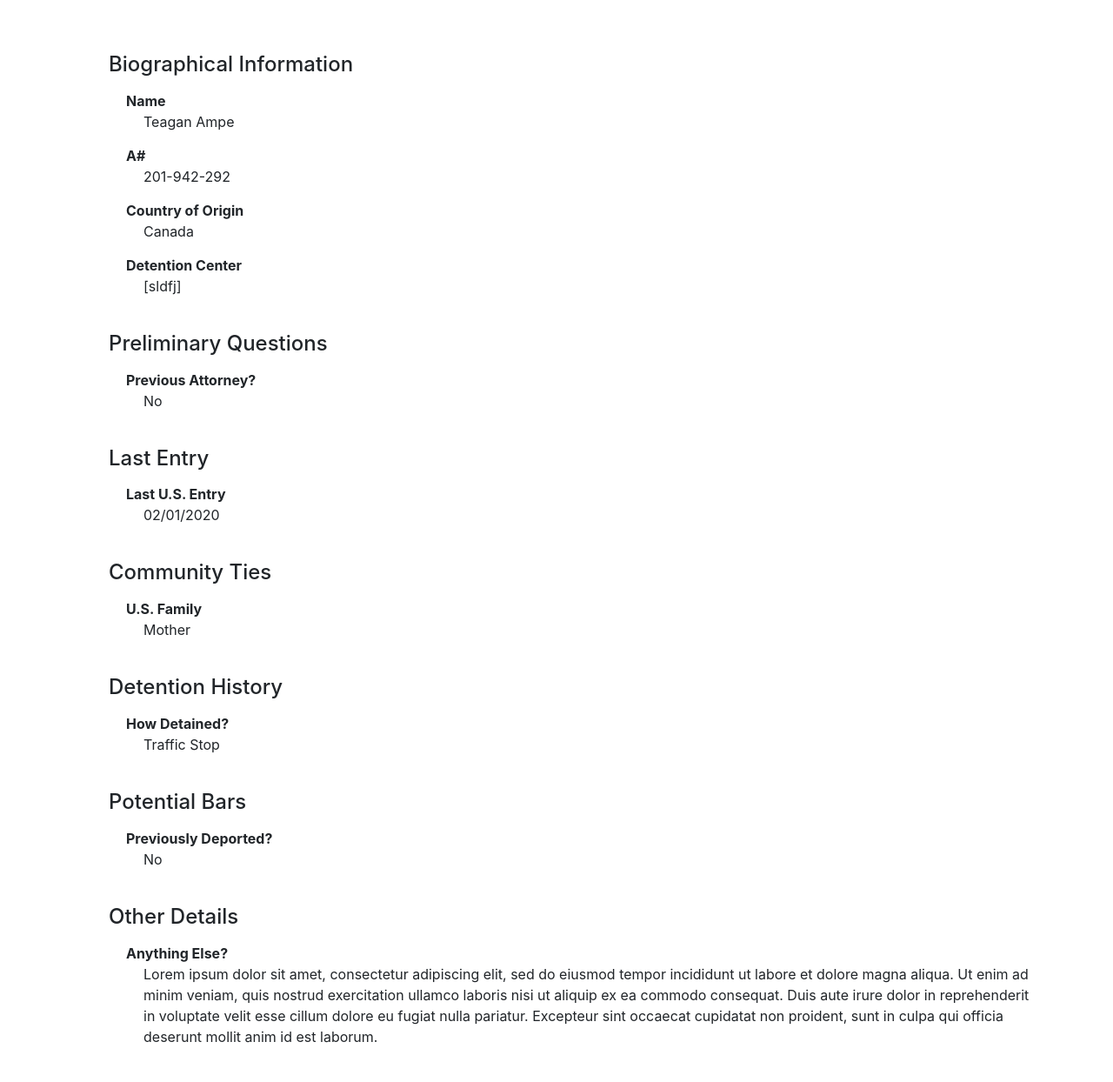
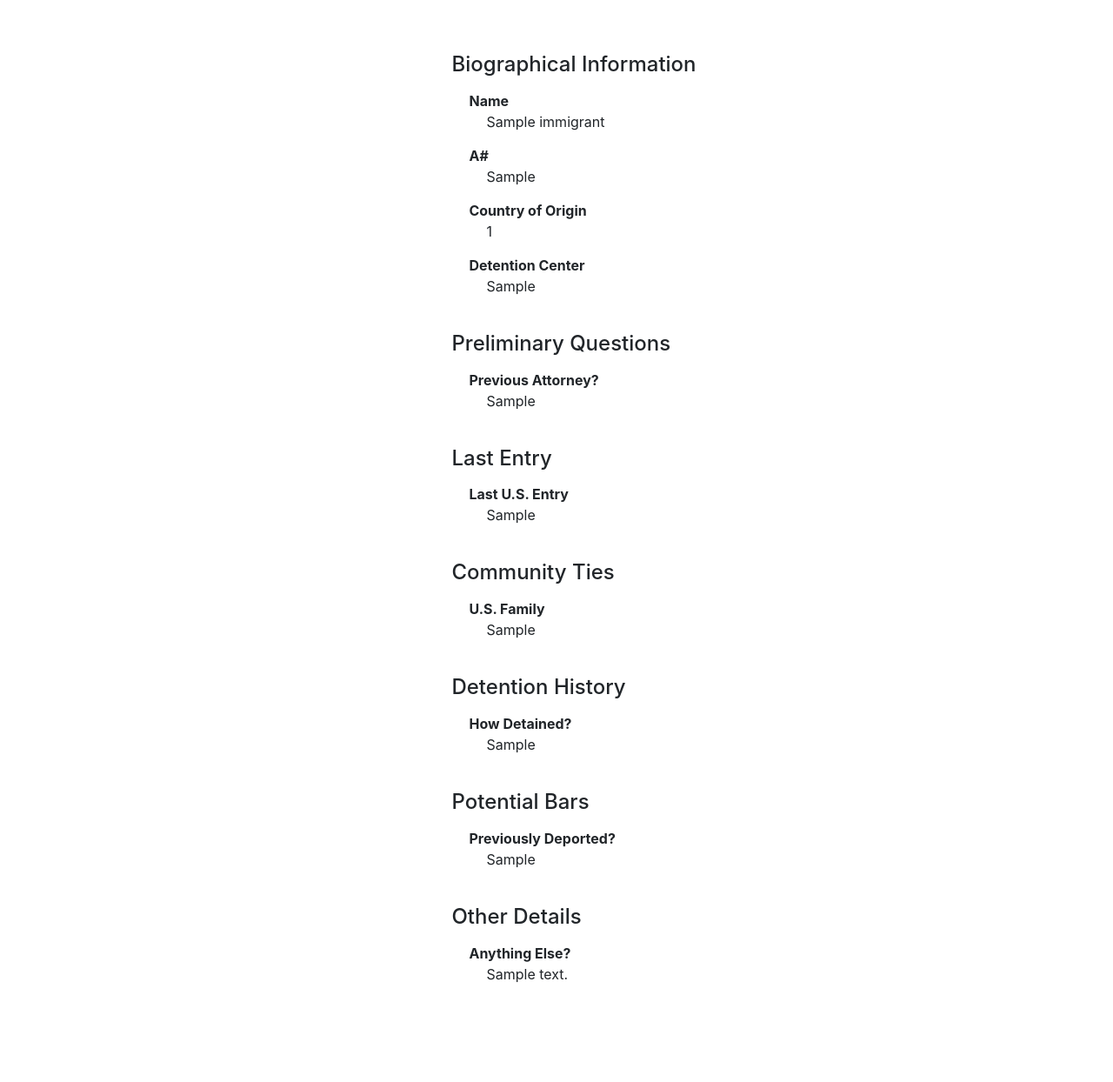
Before and after one commit to LilyPerr/immigrant-rights, a PHP site: page /details.php?id=1 in a window 1280 px wide. Shown: the whole page at 87% size. After the commit the page ends 1130 px from the top, so only its background shows below. Run offline with PHP 8.4, Linux system fonts and the light colour scheme; tables that the repository leaves empty or names only in its code hold one stand-in row (values such as "Sample post").

Commit message:
finished details page

```diff
--- a/details.php
+++ b/details.php
@@ -6,6 +6,30 @@
     if($mysqli->connect_errno) {
         echo $mysqli->connect_error;
         exit();
+    }
+
+    //if id correctly set, populate from database
+    if(isset($_GET['id']) && !empty($_GET['id'])) {
+
+        $sql = "SELECT * FROM immigrants
+            WHERE id = " . $_GET['id'] . ";";
+
+        $results = $mysqli->query($sql);
+        if(!$results) {
+            echo $mysqli->error;
+        }
+
+        // $statement = $mysqli->prepare($sql);
+        // $statement->bind_param("i", $id);
+        // $statement->execute();
+
+        //should only be one row of results for one id
+        $row = $results->fetch_assoc();
+
+    }
+    //otherwise redirect back to main page
+    else {
+        header('Location: index.php');
     }
 
 ?>
@@ -53,46 +77,67 @@
   <body>
     <div class="container">
         <div id="inner-container">
+
             <div id="biographical-info">
                 <h4 class="header">Biographical Information</h4 class="header">
                 <div class="category">Name</div>
-                <div id="name">Teagan Ampe</div>
+                <div id="name">
+                    <?php echo $row['name']; ?>
+                </div>
                 <div class="category">A#</div>
-                <div id="a-num">201-942-292</div>
+                <div id="a-num">
+                    <?php echo $row['anum']; ?>
+                </div>
                 <div class="category">Country of Origin</div>
-                <div id="origin-country">Canada</div>
+                <div id="origin-country">
+                    <?php echo $row['country']; ?>
+                </div>
                 <div class="category">Detention Center</div>
-                <div id="detention-center">[sldfj]</div>
+                <div id="detention-center">
+                    <?php echo $row['center']; ?>
+                </div>
             </div>
             <div id="preliminary-qs">
                 <h4 class="header">Preliminary Questions</h4 class="header">
                 <div class="category">Previous Attorney?</div>
-                <div id="previous-attorney">No</div>
+                <div id="previous-attorney">
+                    <?php echo $row['attorney']; ?>
+                </div>
             </div>
             <div id="last-entry">
                 <h4 class="header">Last Entry</h4 class="header">
                 <div class="category">Last U.S. Entry</div>
-                <div id="last-us-entry">02/01/2020</div>
+                <div id="last-us-entry">
+                    <?php echo $row['lastentry']; ?>
+                </div>
             </div>
             <div id="community-ties">
                 <h4 class="header">Community Ties</h4 class="header">
                 <div class="category">U.S. Family</div>
-                <div id="us-family">Mother</div>
+                <div id="us-family">
+                    <?php echo $row['family']; ?>
+                </div>
             </div>
             <div id="detention-history">
                 <h4 class="header">Detention History</h4 class="header">
                 <div class="category">How Detained?</div>
-                <div id="how-detained">Traffic Stop</div>
+                <div id="how-detained">
+                    <?php echo $row['howdetained']; ?>
+                </div>
             </div>
             <div id="potential-bars">
                 <h4 class="header">Potential Bars</h4 class="header">
                 <div class="category">Previously Deported?</div>
-                <div id="previously-deported">No</div>
+                <div id="previously-deported">
+                    <?php echo $row['deported']; ?>
+                </div>
             </div>
             <div id="other-details">
                 <h4 class="header">Other Details</h4 class="header">
                 <div class="category">Anything Else?</div>
-                <div id="anything-else">Lorem ipsum dolor sit amet, consectetur adipiscing elit, sed do eiusmod tempor incididunt ut labore et dolore magna aliqua. Ut enim ad minim veniam, quis nostrud exercitation ullamco laboris nisi ut aliquip ex ea commodo consequat. Duis aute irure dolor in reprehenderit in voluptate velit esse cillum dolore eu fugiat nulla pariatur. Excepteur sint occaecat cupidatat non proident, sunt in culpa qui officia deserunt mollit anim id est laborum.</div>
+                <div id="anything-else">
+                    <?php echo $row['otherdetails']; ?>
+                </div>
             </div>
         </div>
 
```
